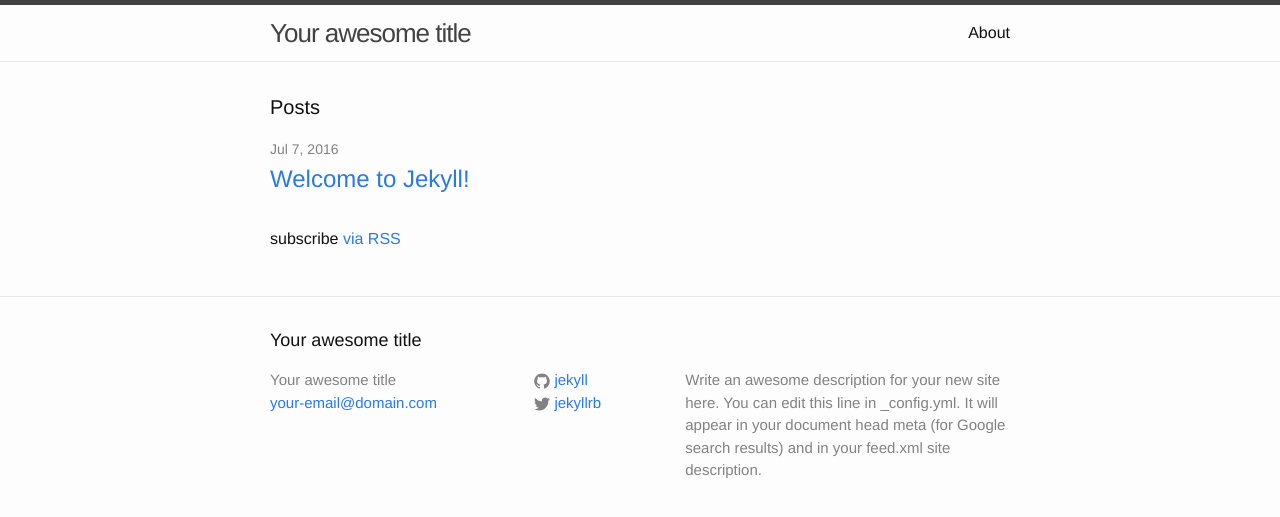
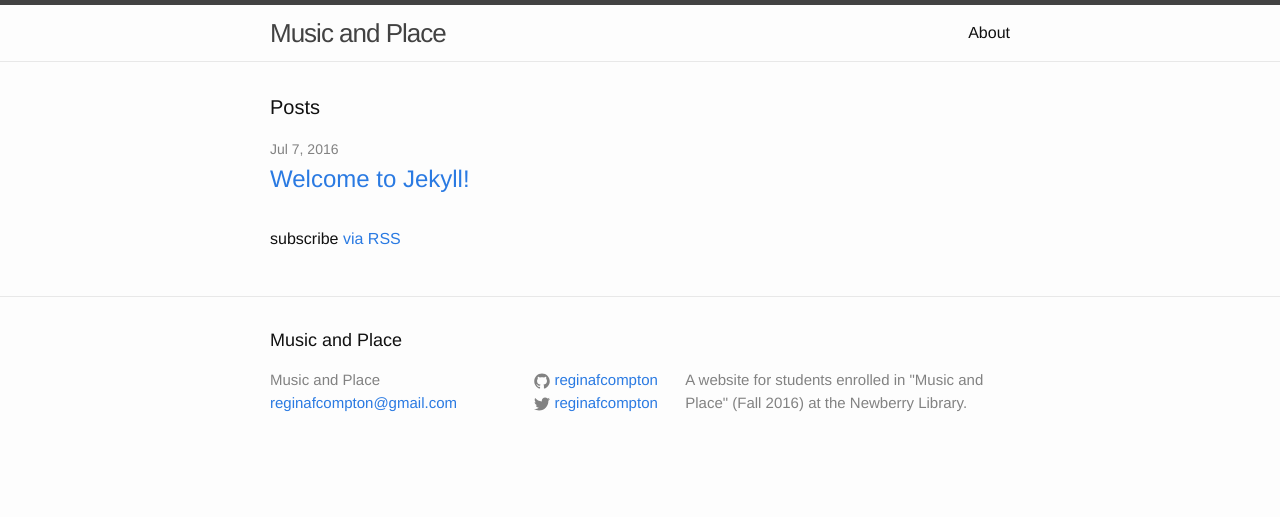
Before and after one commit to reginafcompton/music-place, a Jekyll site: the page built from index.html, in a window 1280 px wide. Shown: the top 517 px of the page. Built offline with Jekyll 4.4.1, drawn with Linux system fonts in a browser that asks for light colours.

Commit message:
Update config.yml

```diff
--- a/_config.yml
+++ b/_config.yml
@@ -6,16 +6,19 @@
 # 'jekyll serve'. If you change this file, please restart the server process.
 
 # Site settings
-title: Your awesome title
-email: your-email@domain.com
+title: Music and Place
+email: reginafcompton@gmail.com
 description: > # this means to ignore newlines until "baseurl:"
-  Write an awesome description for your new site here. You can edit this
-  line in _config.yml. It will appear in your document head meta (for
-  Google search results) and in your feed.xml site description.
+  A website for students enrolled in "Music and Place" (Fall 2016) at the Newberry Library.
 baseurl: "" # the subpath of your site, e.g. /blog
-url: "http://yourdomain.com" # the base hostname & protocol for your site
-twitter_username: jekyllrb
-github_username:  jekyll
+url: "http://localhost:4000" # the base hostname & protocol for your site
+twitter_username: reginafcompton
+github_username:  reginafcompton
 
 # Build settings
-markdown: kramdown
+sass:
+  sass_dir: _sass
+include: ['_pages']
+kramdown:
+  input: GFM
+# GFM allows for Github Flavored Markdown.
```
